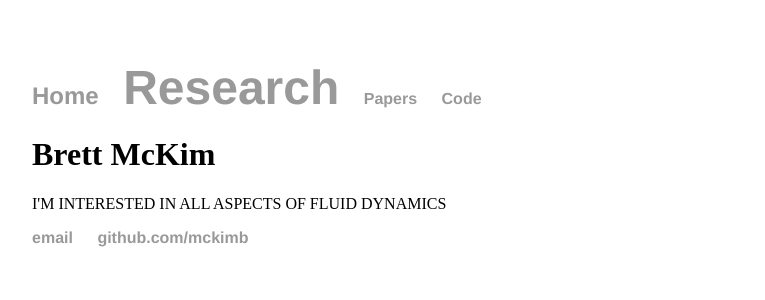
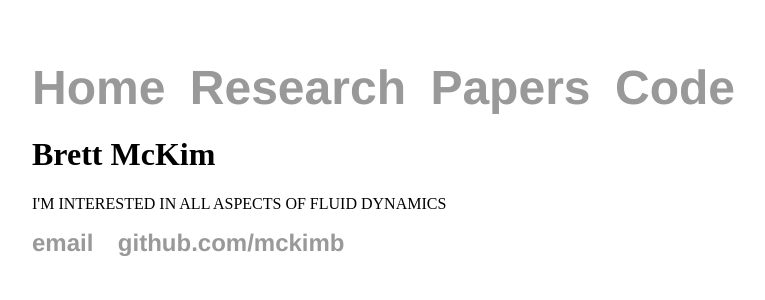
Before and after one commit to mckimb/mckimb.github.io, a Jekyll site: the page built from index.html, in a window 1280 px wide. Shown: the top 300 px of the page, without its empty margins (160-925 px from the left). Built offline with Jekyll 4.4.1, drawn with Linux system fonts in a browser that asks for light colours.

Commit message:
Update default.html

```diff
--- a/_layouts/default.html
+++ b/_layouts/default.html
@@ -10,10 +10,10 @@
 		<body>
 			<nav>
 	    		<ul>
-				<li><font size="5"><a href="/">Home</a></font></li>
-				<li><font size="8"><a href="/research">Research</a></font></li>
-	        		<li><a href="/papers">Papers</a></li>
-	        		<li><a href="/code">Code</a></li>
+				<li><font size="7"><a href="/">Home</a></font></li>
+				<li><font size="7"><a href="/research">Research</a></font></li>
+				<li><font size="7"><a href="/papers">Papers</a></font></li>
+	        		<li><font size="7"><a href="/code">Code</a></font></li>
 	    		</ul>
 			</nav>
 			<div class="container">
@@ -23,8 +23,8 @@
 			</div><!-- /.container -->
 			<footer>
 	    		<ul>
-	        		<li><a href="mailto:brettmckim@gmail.com">email</a></li>
-	        		<li><a href="https://github.com/mckimb">github.com/mckimb</a></li>
+	        		<li><font size="5"><a href="mailto:brettmckim@gmail.com">email</a></font></li>
+				<li><font size="5"><a href="https://github.com/mckimb">github.com/mckimb</a></font></li>
 				</ul>
 			</footer>
 		</body>
```
